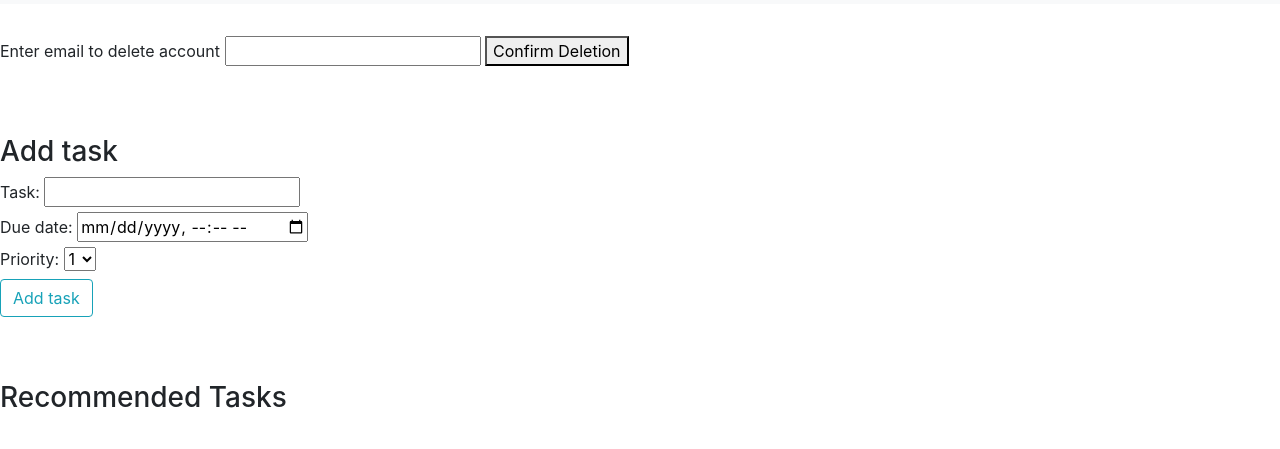
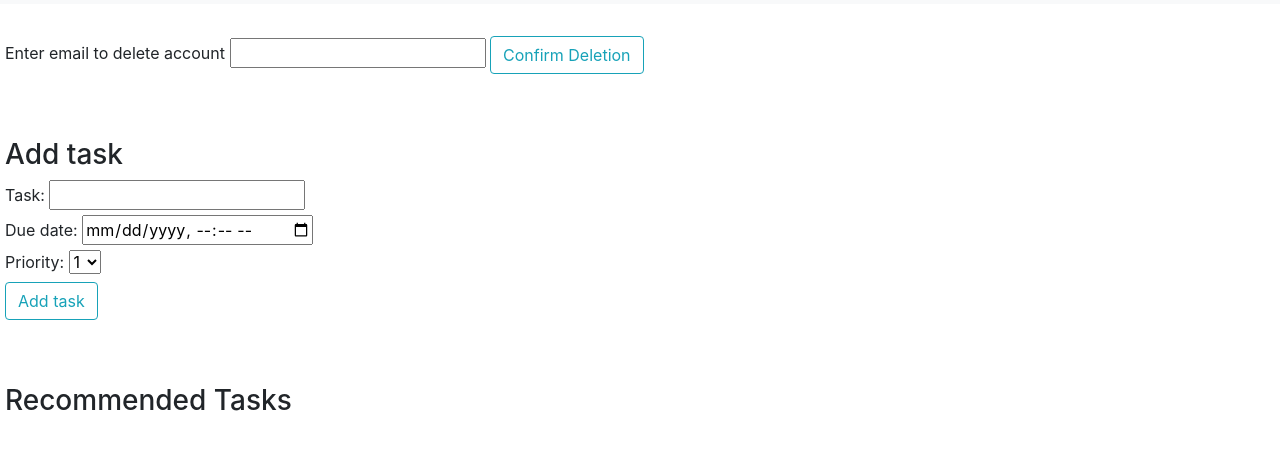
Before and after one commit to vivekkhimani/What-ToDo-NodeJS, a website: page public/main.html in a window 1280 px wide. Both pictures are taken after a click on the button "Delete Account". Shown: the part 55-504 px from the top of the page. Drawn offline with nearby package versions, Linux system fonts and the light colour scheme; no server answers; files whose address does not match are found by name.

Commit message:
Updating margins

```diff
--- a/public/main.html
+++ b/public/main.html
@@ -40,11 +40,11 @@
 		<h1 style="text-align:center" class="display-5" id="userInfo" ></h1>
 
 		<!--REMOVE USER FIELDS-->
-		<div id="removeUser">
+		<div id="removeUser" style="margin-left:5px">
 			<label for="email">Enter email to delete account</label>
 			<input type="text" id="email" required>
 
-			<button id="removeBtn">Confirm Deletion</button>
+			<button id="removeBtn" class="btn btn-outline-info">Confirm Deletion</button>
 			<p id="p2"></p>
 		</div>
 		<p id="removalError"></p>
@@ -62,15 +62,15 @@
 
 		<!--ADD TASK FIELDS-->
 		<div>
-			<h3>Add task</h3>
+			<h3 style="margin-left:5px">Add task</h3>
 
-			<label for="task">Task: </label>
+			<label for="task" style="margin-left:5px">Task: </label>
 			<input type="text" id="task" required>
 			<br>
-			<label for="dueDate">Due date:</label>
+			<label for="dueDate" style="margin-left:5px">Due date:</label>
 			<input type="datetime-local" id="dueDate">
 			<br>
-			<label for="priority">Priority:</label>
+			<label for="priority" style="margin-left:5px">Priority:</label>
 			<select id="priority">
 				<option value="1">1</option>
 				<option value="2">2</option>
@@ -78,7 +78,7 @@
 			  </select>
 		</div>
 
-		<button id="addTaskBtn" class="btn btn-outline-info">Add task</button>
+		<button id="addTaskBtn" class="btn btn-outline-info" style="margin-left:5px">Add task</button>
 		<p id="taskErrors" style="color:red"></p>
 
 		<!--MODAL FOR UPDATING TASKS -->
@@ -119,7 +119,7 @@
 
 		<!-- Recommendations Display-->
 		<div>
-			<h3>Recommended Tasks</h3>
+			<h3 style="margin-left:5px">Recommended Tasks</h3>
 			<div id="history_div"></div>
 		</div>
 	</body>
--- a/public/main.js
+++ b/public/main.js
@@ -198,6 +198,9 @@ function alternative(taskJson){
 
     const h3_tag = document.createElement("h3");
     h3_tag.appendChild(document.createTextNode("Here's what's on your list:"));
+    var h3Sty= document.createAttribute("style");
+    h3Sty.value = "margin-left:5px";
+    h3_tag.setAttributeNode(h3Sty);
     taskDiv.appendChild(h3_tag);
 
     const br1_init = document.createElement("br");
@@ -296,7 +299,7 @@ function alternative(taskJson){
     //Complete! form submission button
     //Triggers alternativeValidation() function
     var completeBtn = document.createElement('input');
-    completeBtn.innerHTML = '<input id="completeBtn" class="btn btn-outline-info" type="submit" value="Complete!">'
+    completeBtn.innerHTML = '<input id="completeBtn" style="margin-left:5px" class="btn btn-outline-info" type="submit" value="Complete!">'
 
     while(completeBtn.firstChild) {
         taskDiv.appendChild(completeBtn.firstChild);
```
